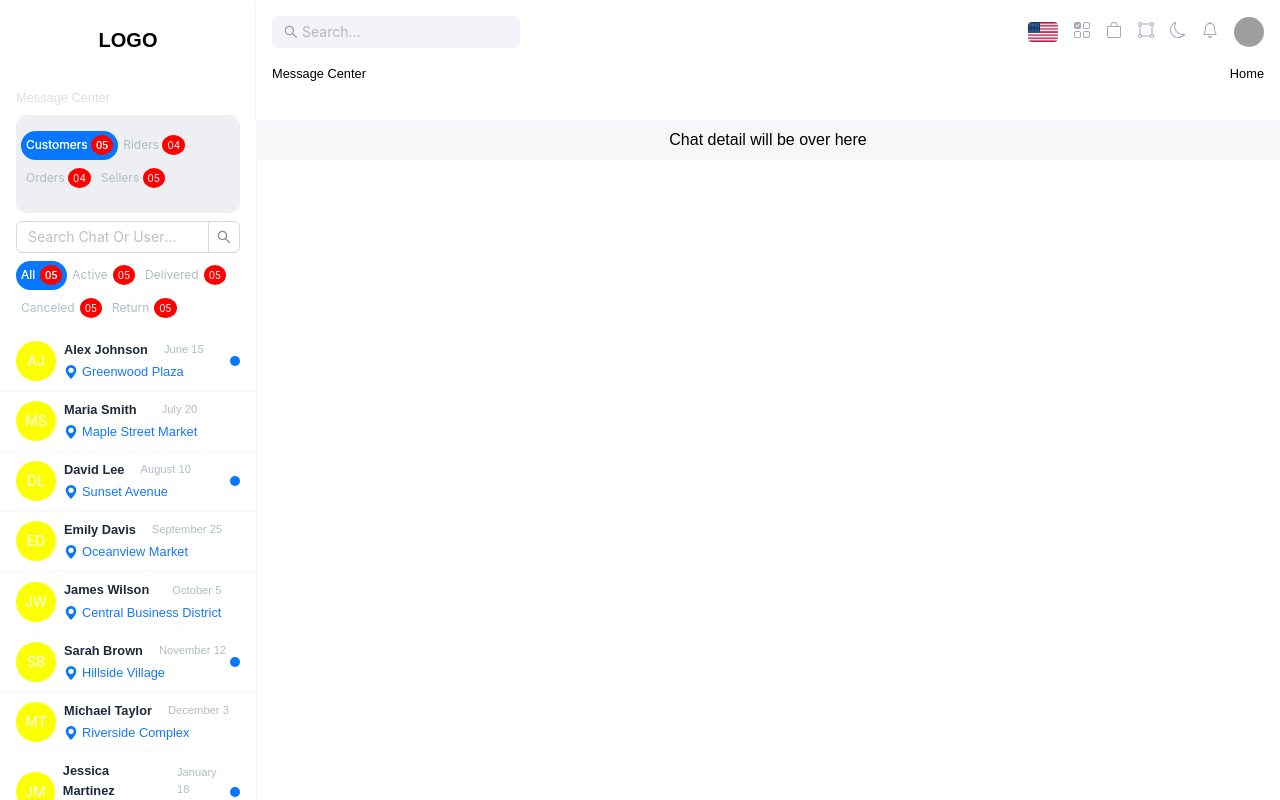
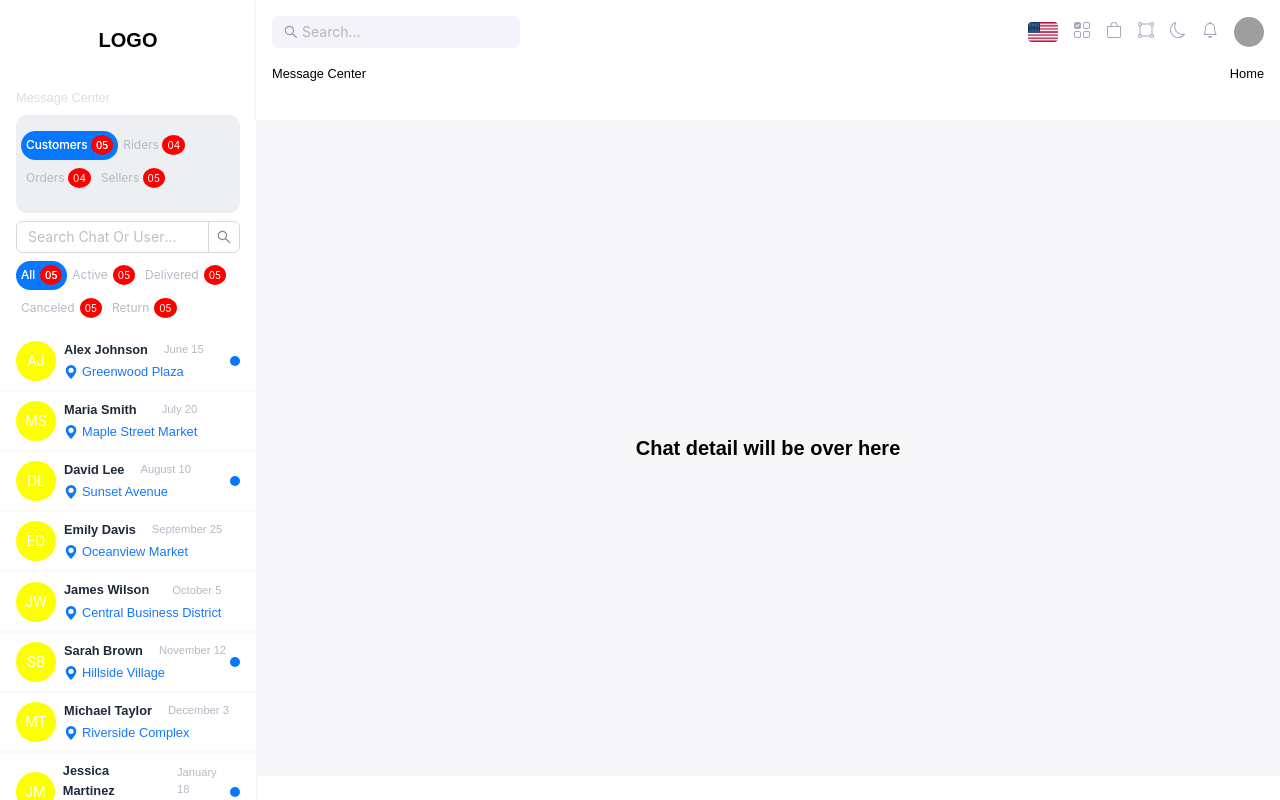
Before and after one commit to saadshahz/BuyPass, a React (Vite) app: page / in a window 1280 px wide. Built offline with nearby package versions, Linux system fonts and the light colour scheme; grey boxes are pictures that could not be loaded.

Commit message:
UI chnages

```diff
--- a/src/layout/AppLayout.jsx
+++ b/src/layout/AppLayout.jsx
@@ -6,17 +6,20 @@ import {
   useLocation,
   useNavigate,
 } from "react-router-dom";
+
 import Chats from "../screen/protected/Chats.jsx";
 
 const Applayout = () => {
   return (
     <>
+      <Router>
         <Routes>
           <Route path="/" element={<Chats />} />
           <Route path="/chats" element={<Chats />} />
           <Route path="/chats/:id" element={<Chats />} />
           {/* <Route path="*" element={<NotFound />} /> */}
         </Routes>
+      </Router>
     </>
   );
 };
--- a/src/layout/MainLayout.jsx
+++ b/src/layout/MainLayout.jsx
@@ -11,11 +11,13 @@ import {
 
 const MainLayout = () => {
   return (
-    <Routes>
-      <Route path="/" element={<Login />} />
-      <Route path="/login" element={<Login />} />
-      <Route path="/register" element={<Register />} />
-    </Routes>
+    <Router>
+      <Routes>
+        <Route path="/" element={<Login />} />
+        <Route path="/login" element={<Login />} />
+        <Route path="/register" element={<Register />} />
+      </Routes>
+    </Router>
   );
 };
 export default MainLayout;
--- a/src/main.jsx
+++ b/src/main.jsx
@@ -1,13 +1,10 @@
-import { StrictMode } from 'react'
-import { createRoot } from 'react-dom/client'
-import { BrowserRouter as Router } from 'react-router-dom';
-import './index.css'
-import App from './App.jsx'
+import { StrictMode } from "react";
+import { createRoot } from "react-dom/client";
+import "./index.css";
+import App from "./App.jsx";
 
-createRoot(document.getElementById('root')).render(
+createRoot(document.getElementById("root")).render(
   <StrictMode>
-    <Router>
-      <App />
-    </Router>
-  </StrictMode>,
-)
+    <App />
+  </StrictMode>
+);
--- a/src/screen/protected/Chats.jsx
+++ b/src/screen/protected/Chats.jsx
@@ -19,7 +19,7 @@ export default function chats() {
           {loactionId ? (
             <ChatDetails />
           ) : (
-            <div className="flex justify-center items-center">
+            <div className="h-[80vh] text-heading font-bold flex justify-center items-center">
               Chat detail will be over here
             </div>
           )}
```
Lines whose indentation alone changed are shown as unchanged.
